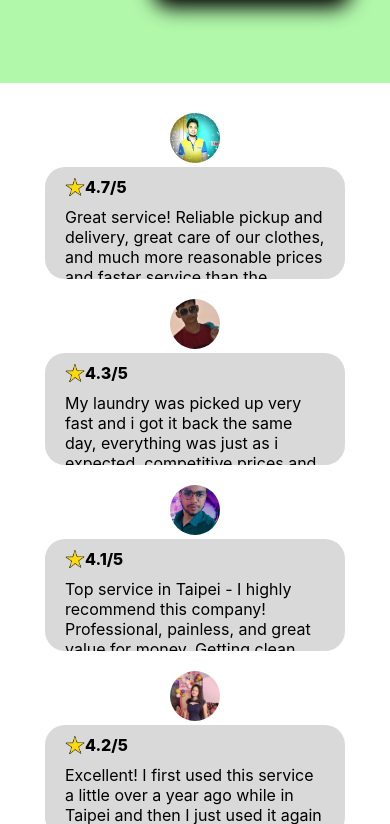
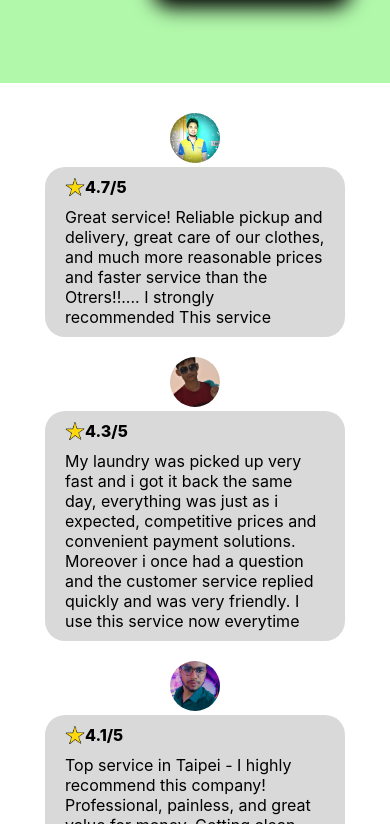
Before and after one commit to Mizanur2001/washinmachine, a React (Create React App) app: page / in a window 390 px wide. Shown: the part 2113-2937 px from the top of the page. Built offline with nearby package versions, Linux system fonts and the light colour scheme.

Commit message:
change some design

```diff
--- a/src/components/css/UserRating.css
+++ b/src/components/css/UserRating.css
@@ -69,6 +69,7 @@
     }
 
     .cardInfo {
-        max-height: 112px;
+        max-height: 400px;
+        transition: 2s;
     }
 }
```
